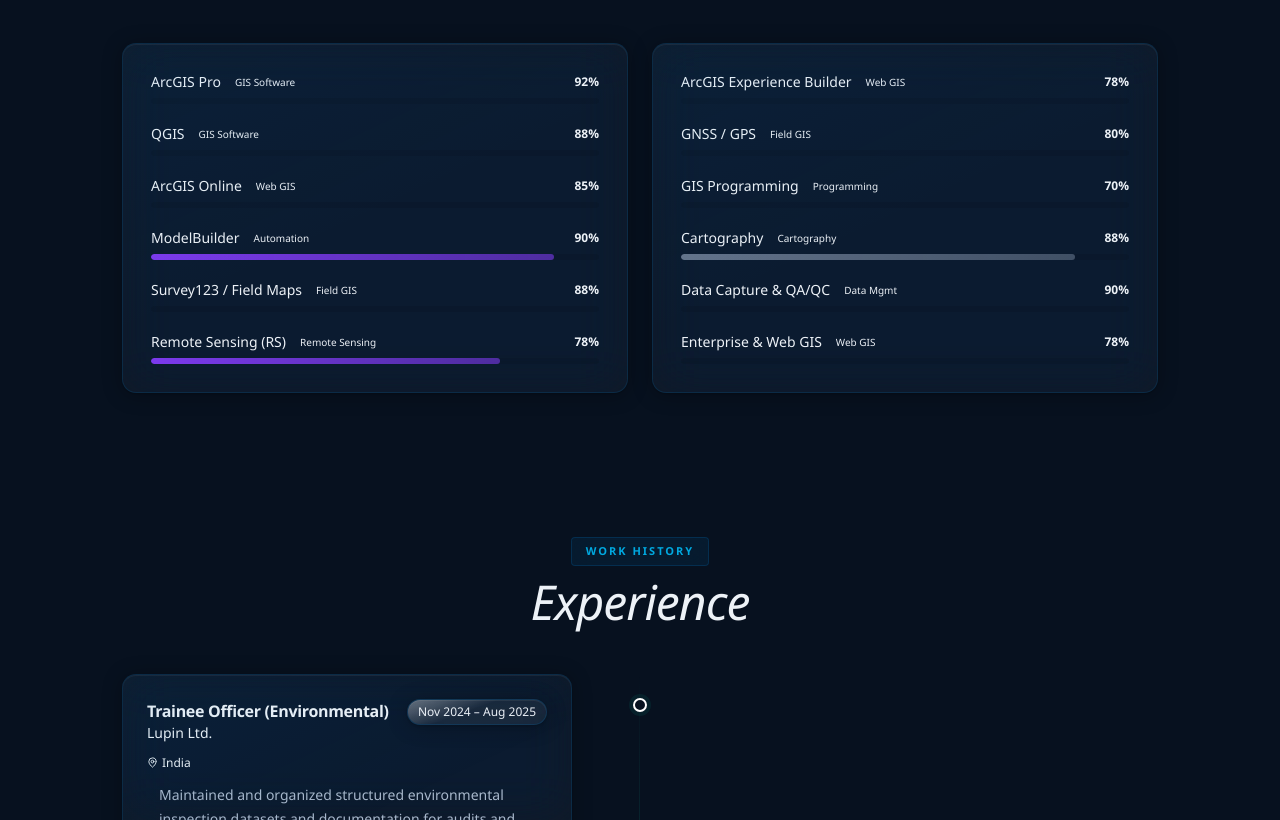
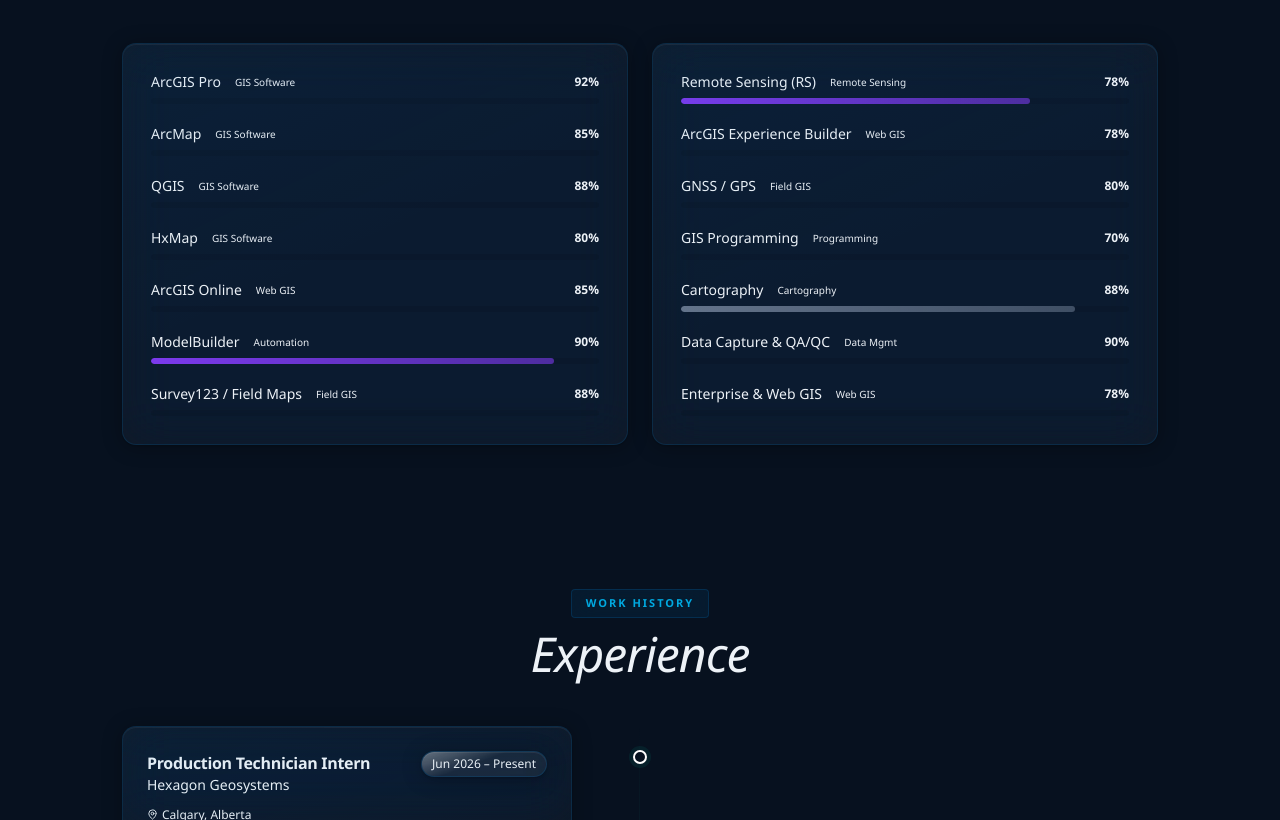
Before and after one commit to Arpit-Patel20/my_portfolio, a React (Vite) app: page / in a window 1280 px wide. Shown: the part 1980-2800 px from the top of the page. Built offline with nearby package versions, Linux system fonts and the light colour scheme.

Commit message:
feat: add Hexagon Geosystems role, update photo, add ArcMap & HxMap skills

```diff
--- a/src/components/Experience.jsx
+++ b/src/components/Experience.jsx
@@ -7,6 +7,18 @@
 gsap.registerPlugin(ScrollTrigger);
 
 const experiences = [
+  {
+    role: 'Production Technician Intern',
+    org: 'Hexagon Geosystems',
+    period: 'Jun 2026 – Present',
+    location: 'Calgary, Alberta',
+    points: [
+      'Reviewed raw aerial imagery for QA/QC, performing seamline edits to ensure clean, artifact-free orthomosaic outputs.',
+      'Calculated control checks and conducted radiometry sanity checks and DEM validation to verify data accuracy and integrity.',
+      'Documented and reported QC findings and updated project metadata to maintain accurate records across production datasets.',
+      'Used HxMap to process aerial data through full ortho production pipelines.',
+    ],
+  },
   {
     role: 'Trainee Officer (Environmental)',
     org: 'Lupin Ltd.',
--- a/src/components/Hero.jsx
+++ b/src/components/Hero.jsx
@@ -2,7 +2,7 @@
 import { motion, useScroll, useTransform } from 'framer-motion';
 import { gsap } from 'gsap';
 import { Github, Linkedin, Download, Mail, MapPin, ArrowDown } from 'lucide-react';
-import arpitImg from "/assets/arpit.webp";
+import arpitImg from "/assets/arpit.jpg";
 
 const BASE = import.meta.env.BASE_URL;
 
@@ -60,7 +60,7 @@
             transition={{ duration: 0.5, delay: 0.15 }}
           >
             <span className="eyebrow text-[0.6rem] sm:text-[0.6875rem]">
-              GIS Analyst · Spatial Data Specialist
+              Production Technician Intern · GIS Analyst
             </span>
           </motion.div>
 
--- a/src/components/Skills.jsx
+++ b/src/components/Skills.jsx
@@ -7,7 +7,9 @@
 
 const tools = [
   { name: 'ArcGIS Pro', pct: 92, cat: 'GIS Software' },
+  { name: 'ArcMap', pct: 85, cat: 'GIS Software' },
   { name: 'QGIS', pct: 88, cat: 'GIS Software' },
+  { name: 'HxMap', pct: 80, cat: 'GIS Software' },
   { name: 'ArcGIS Online', pct: 85, cat: 'Web GIS' },
   { name: 'ModelBuilder', pct: 90, cat: 'Automation' },
   { name: 'Survey123 / Field Maps', pct: 88, cat: 'Field GIS' },
@@ -85,7 +87,7 @@
       <div className="container-tight">
         <div className="text-center mb-10 md:mb-12 px-2">
           <span className="eyebrow">Toolkit</span>
-          <h2 className="font-serif text-3xl sm:text-4xl md:text-5xl mt-3" style={{ fontStyle: 'italic' }}>GIS Tools & Skills</h2>
+          <h2 className="font-serif text-3xl sm:text-4xl md:text-5xl mt-3" style={{ fontStyle: 'italic' }}>GIS Tools &amp; Skills</h2>
         </div>
         <div className="grid grid-cols-1 md:grid-cols-2 gap-4 md:gap-6">
           <motion.div ref={leftRef} whileHover={{}} className="card p-5 sm:p-7 space-y-4 sm:space-y-5">
```
Also changed, not shown: public/assets/arpit.jpg (added).
